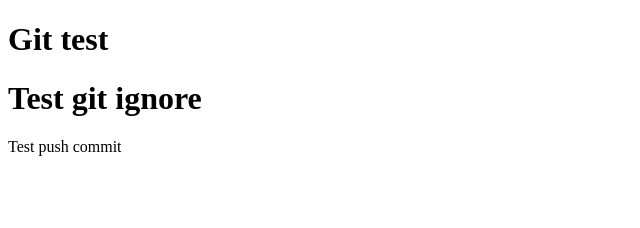
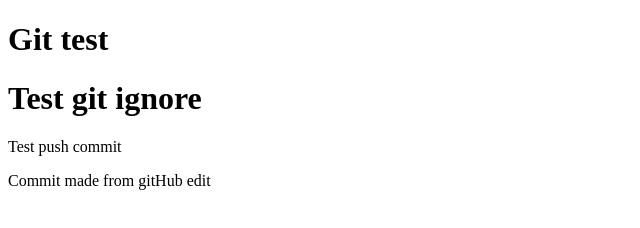
Before and after one commit to yves0409/gitTutotial, a plain HTML site: page index.html in a window 1280 px wide. Shown: the whole page, without its empty margins (0-640 px from the left). Drawn offline with Linux system fonts and the light colour scheme.

Commit message:
Made a commit from github edit
added paragraph 2

```diff
--- a/index.html
+++ b/index.html
@@ -9,5 +9,6 @@
     <h1>Git test</h1>
     <h1>Test git ignore</h1>
     <p>Test push commit</p>
+    <p>Commit made from gitHub edit</p>
   </body>
 </html>
```
